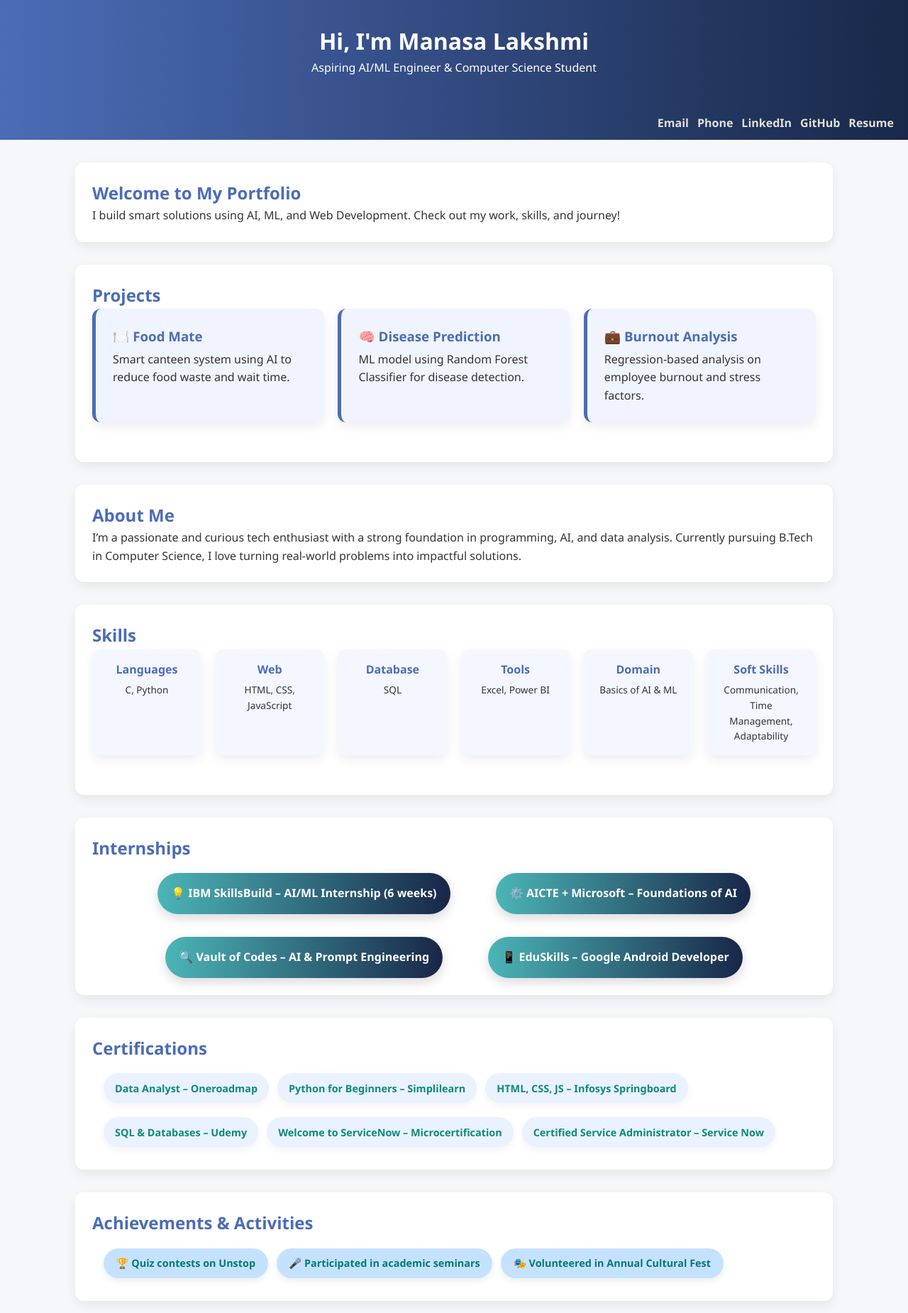
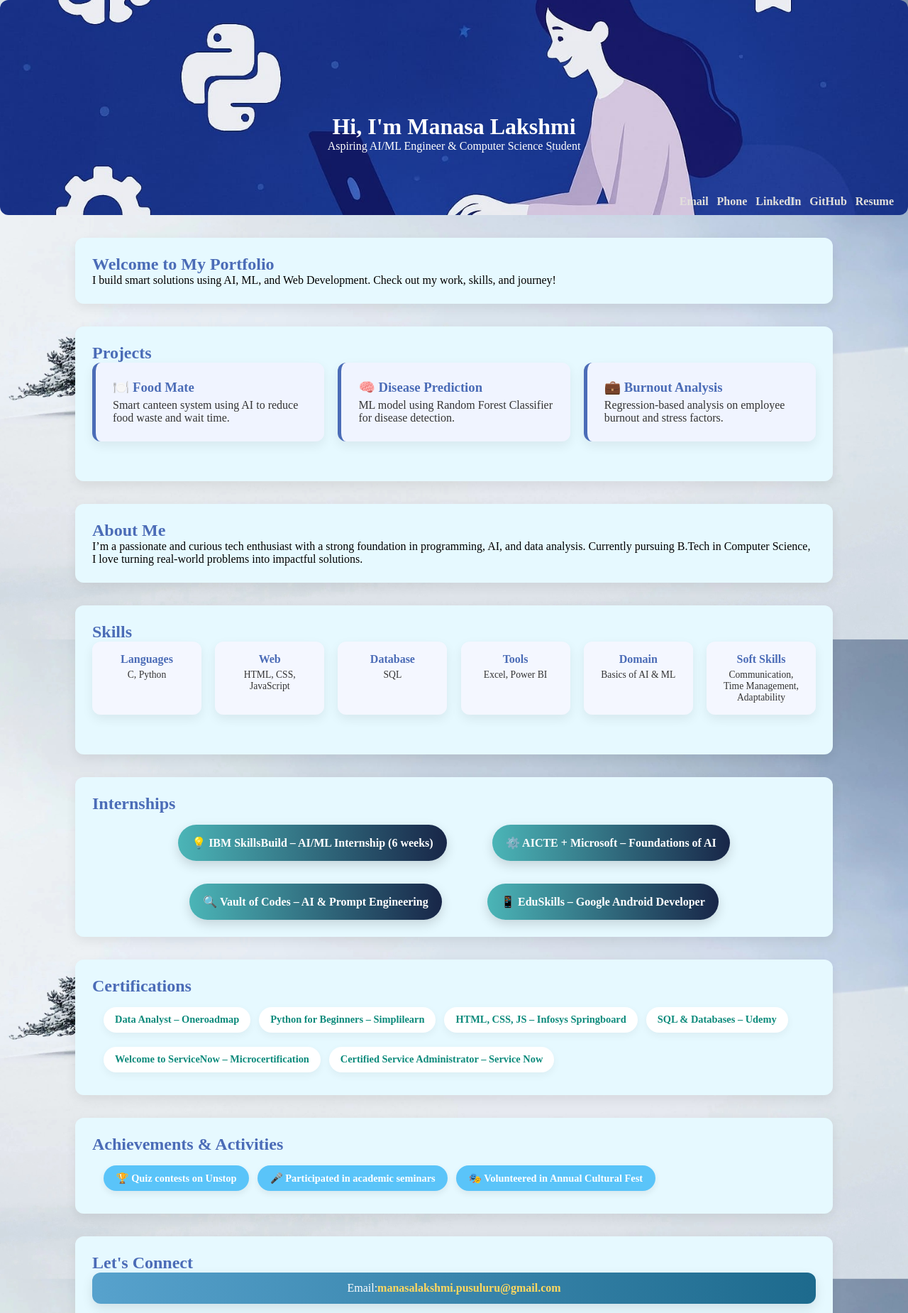
Before and after one commit to Ashrith-1/Portfolio, a plain HTML site: page index.html in a window 1280 px wide. Shown: the top 1850 px of the page at 71% size. Drawn offline with Linux system fonts and the light colour scheme.

Commit message:
Addig all files

```diff
--- a/index.html
+++ b/index.html
@@ -53,7 +53,7 @@
       list-style: none;
     }
     .certifications li {
-      background: #eaf2ff;
+      background: #ffffff;
       color: #0c8a7b;
       padding: 0.6rem 1rem;
       border-radius: 30px;
@@ -74,8 +74,8 @@
       list-style: none;
     }
     .extras li {
-      background: #c4e2ff;
-      color: #007a70;
+      background: #5ac4f9;
+      color: #ffffff;
       padding: 0.6rem 1.1rem;
       border-radius: 50px;
       font-weight: 600;
@@ -84,13 +84,16 @@
       transition: 0.3s ease;
     }
     .extras li:hover {
-      background: #8ad8ff;
+      background: #007a70;
       transform: scale(1.05);
     }
     .contact-footer p {
-      background: linear-gradient(to right, #4b6cb7, #182848);
+      background: linear-gradient(to right, #57a2cd, #1d6a8d);
       color: white;
       padding: 0.8rem 1rem;
+      display: flex;
+      justify-content: center;
+      align-items: center;
       border-radius: 12px;
       margin-bottom: 1rem;
       font-weight: 500;
@@ -109,7 +112,7 @@
 <body>
   <header>
    <div class="info">
-     <h1 class="name">Hi, I'm Manasa Lakshmi</h1>
+     <h1>Hi, I'm Manasa Lakshmi</h1>
     <p>Aspiring AI/ML Engineer & Computer Science Student</p>
    </div>
     <nav class="contact">
@@ -117,7 +120,8 @@
       <a href="tel:+918978595744">Phone</a>
       <a href="https://linkedin.com/in/manasa-lakshmi-pusuluru-92ba18257" target="_blank">LinkedIn</a>
       <a href="https://github.com/manasa5i3" target="_blank">GitHub</a>
-      <a href="Manasa-Lakshmi-Pusuluru-FlowCV-Resume-20250703 (2).pdf" download>Resume</a>
+      <a href="Pusuluru-Manasa-Lakshmi-Resume.pdf" target="_blank" class="button">Resume</a>
+
     </nav>
   </header>
 
@@ -195,7 +199,7 @@
 
     <section class="contact-footer card">
       <h2>Let's Connect</h2>
-      <p style="background-color: #015c5dfb;">Email: <a href="mailto:manasalakshmi.pusuluru@gmail.com">manasalakshmi.pusuluru@gmail.com</a></p>
+      <p>Email: <a href="mailto:manasalakshmi.pusuluru@gmail.com">manasalakshmi.pusuluru@gmail.com</a></p>
       <p>Phone: <a href="tel:+918978595744">+91 89785 95744</a></p>
       <p>Location: Eluru, Andhra Pradesh</p>
     </section>
@@ -204,14 +208,5 @@
   <footer>
     <p>&copy; 2025 Manasa Lakshmi.</p>
   </footer>
-
-  <script>
-    const toggle = document.getElementById("theme-toggle");
-    if (toggle) {
-      toggle.addEventListener("click", () => {
-        document.body.classList.toggle("dark-mode");
-      });
-    }
-  </script>
 </body>
 </html>
--- a/mp.css
+++ b/mp.css
@@ -5,19 +5,29 @@
   box-sizing: border-box;
 }
 
+.card, header, footer {
+  backdrop-filter: blur(5px);
+  background-color: rgba(255, 255, 255, 0.8);
+  border-radius: 12px;
+}
+
+
 body {
-  font-family: 'Segoe UI', Tahoma, Geneva, Verdana, sans-serif;
-  background-color: #f5f7fa;
-  color: #333;
-  line-height: 1.6;
+  background: url('b11.jpg') repeat;
+  background-size: cover;
+  background-attachment: fixed;
+
 }
 
 /* Header */
 header {
   position: relative;
-  background: linear-gradient(to right, #4b6cb7, #182848);
+  background-image: url("b.jpg");
+  background-size: cover;
+  background-position: center;
+  width: 100%;
   color: white;
-  padding: 2rem 1rem 4rem;
+  padding: 10rem 10rem 4rem;
 }
 
 .info {
@@ -26,11 +36,6 @@ header {
   align-items: center;
   text-align: center;
   margin-bottom: 1.5rem;
-}
-.subtag {
-  font-size: 1.2rem;
-  color: #e2e0db;
-  margin-top: 0.5rem;
 }
 .intro {
   text-align: center;
@@ -73,7 +78,7 @@ main {
 
 /* Cards */
 .card {
-  background: #ffffff;
+  background: #e6f9ff;
   padding: 1.5rem;
   margin-bottom: 2rem;
   border-radius: 12px;
```
Also changed, not shown: b.jpg (added), b1.jpg (added), b11.jpg (added), 2 other files.
